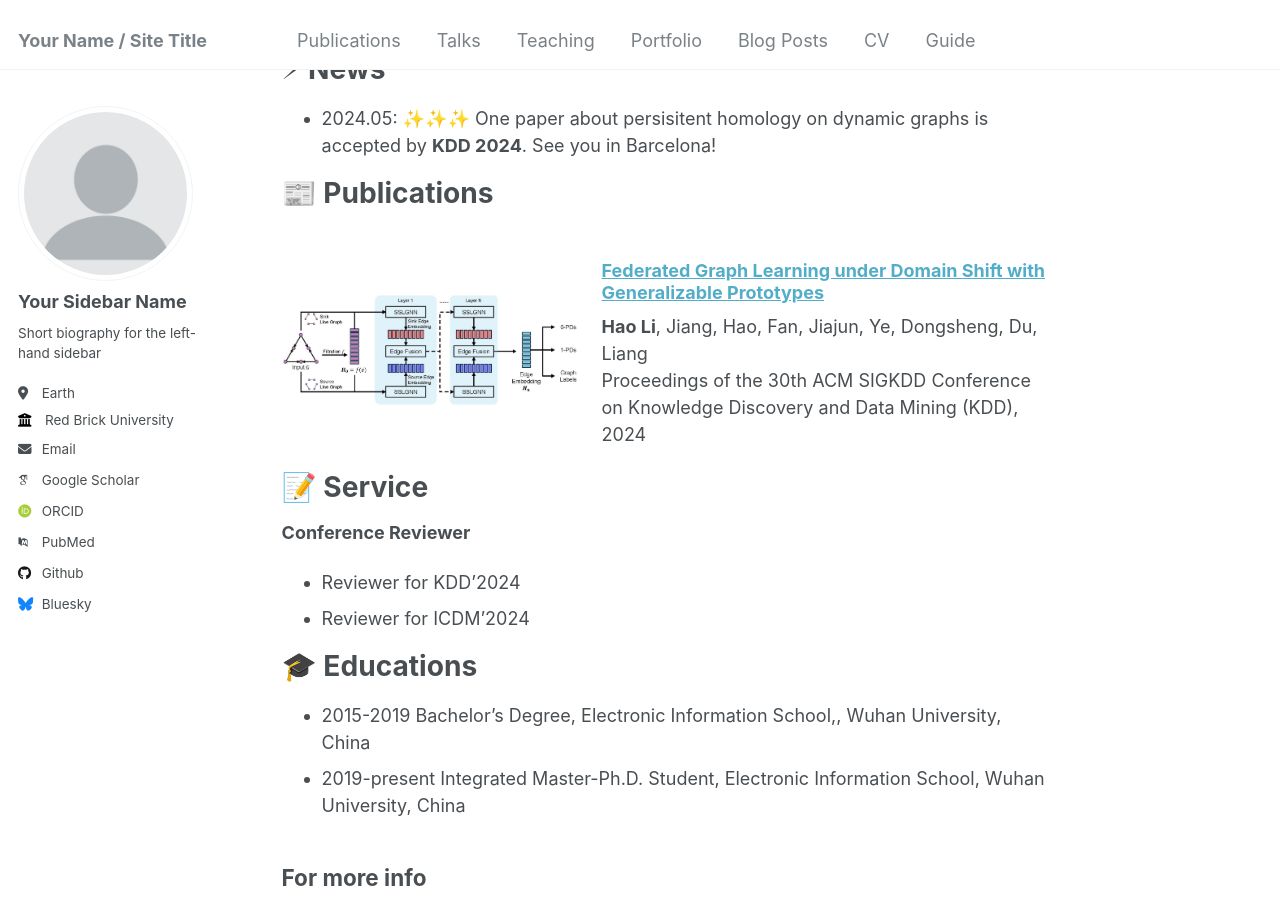
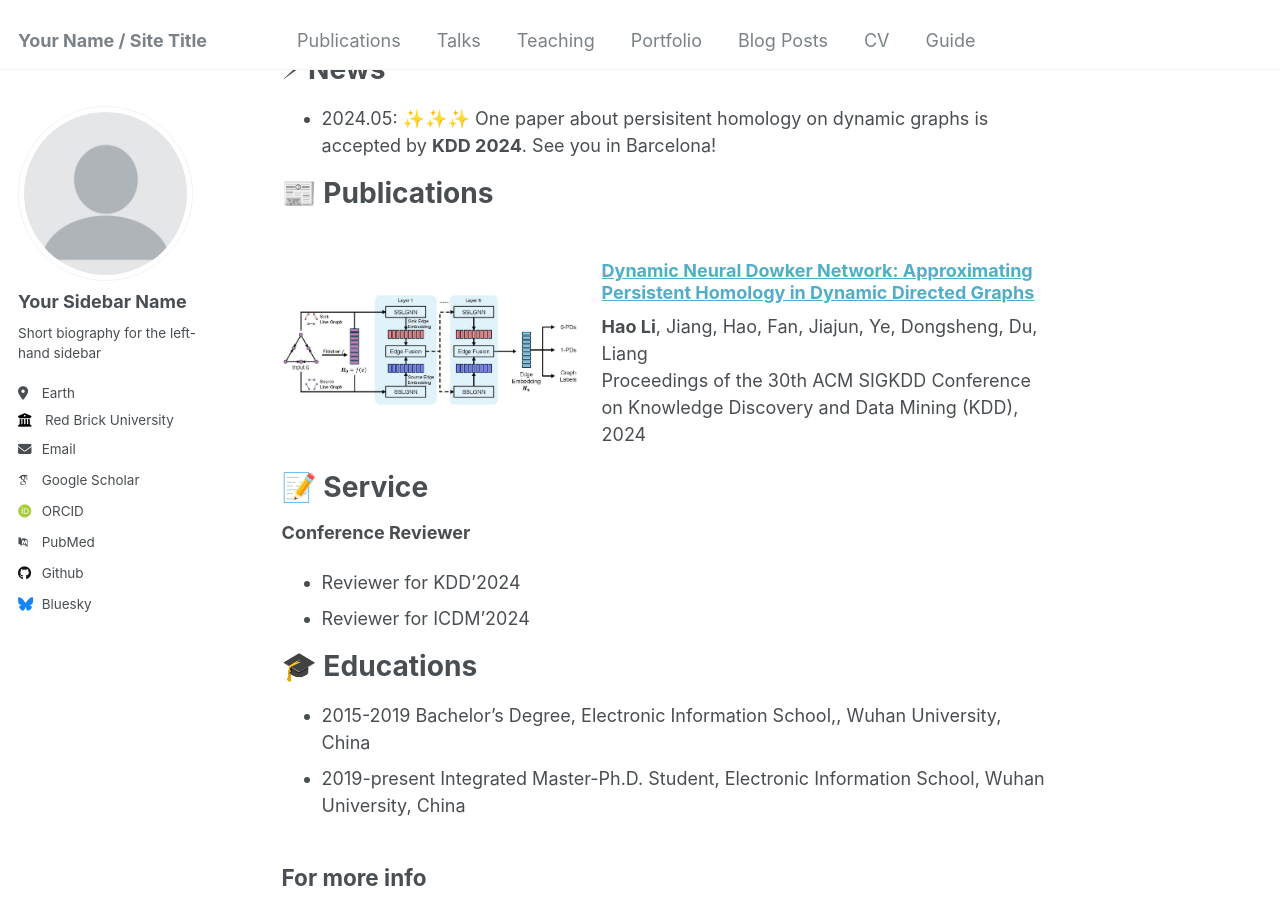
Before and after one commit to Lihaogx/lihaogx.github.io, a Jekyll site: the page built from _pages/about.md, in a window 1280 px wide and 900 px high, scrolled down 749 px. Built offline with Jekyll 4.4.1, drawn with Linux system fonts in a browser that asks for light colours; some web fonts are replaced.

Commit message:
Update about.md

```diff
--- a/_pages/about.md
+++ b/_pages/about.md
@@ -40,16 +40,11 @@ My research interests lie in the integration of social networks, graph neural ne
 <div style="display: flex; align-items: center;">
   <img src="../images/DNDN.jpg" alt="Dynamic Neural Dowker Networks" style="width: 300px; margin-right: 20px;">
   <div>
-    <h3><a href="https://dl.acm.org/doi/abs/10.1145/3637528.3671980" target="_blank">Federated Graph Learning under Domain Shift with Generalizable Prototypes</a></h3>
+    <h3><a href="https://dl.acm.org/doi/abs/10.1145/3637528.3671980" target="_blank">Dynamic Neural Dowker Network: Approximating Persistent Homology in Dynamic Directed Graphs</a></h3>
     <p><strong>Hao Li</strong>, Jiang, Hao, Fan, Jiajun, Ye, Dongsheng, Du, Liang<br>
     Proceedings of the 30th ACM SIGKDD Conference on Knowledge Discovery and Data Mining (KDD), 2024</p>
   </div>
 </div>
-
-
-
-
-
 
 
 
```
